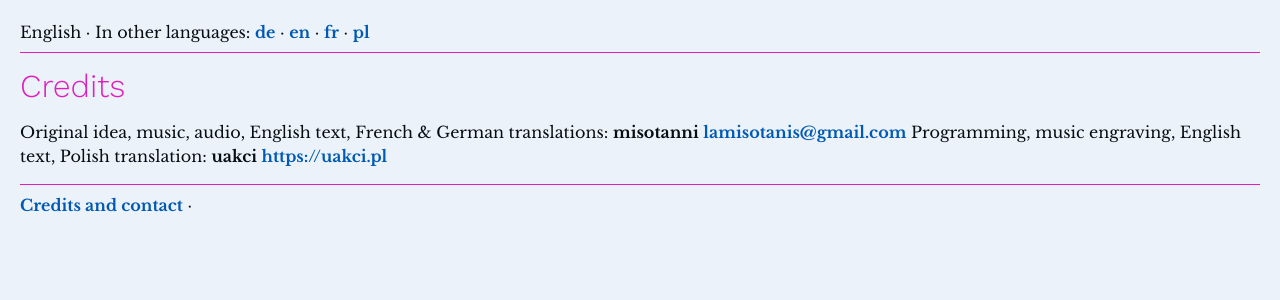
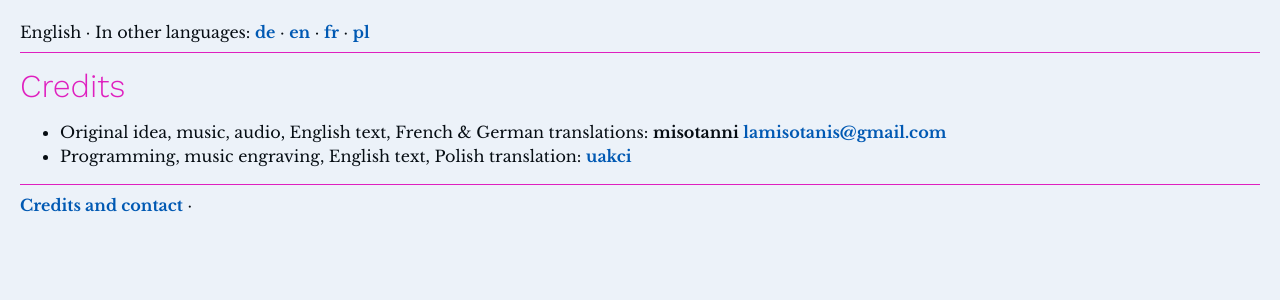
Before and after one commit to misotanni/misotanni.github.io, a Jekyll site: the page built from fjs/en/credits.md, in a window 1280 px wide. Shown: the top 300 px of the page. Built offline with Jekyll 4.4.1, drawn with Linux system fonts in a browser that asks for light colours; our own code applies the rules of GitHub Pages for plain Markdown files.

Commit message:
credits fix

```diff
--- a/fjs/en/credits.md
+++ b/fjs/en/credits.md
@@ -1,4 +1,4 @@
 # Credits
 
-Original idea, music, audio, English text, French & German translations: **misotanni** <mailto:lamisotanis@gmail.com>
-Programming, music engraving, English text, Polish translation: **uakci** <https://uakci.pl>
+- Original idea, music, audio, English text, French & German translations: **misotanni** <mailto:lamisotanis@gmail.com>
+- Programming, music engraving, English text, Polish translation: [**uakci**](https://uakci.pl)
```
